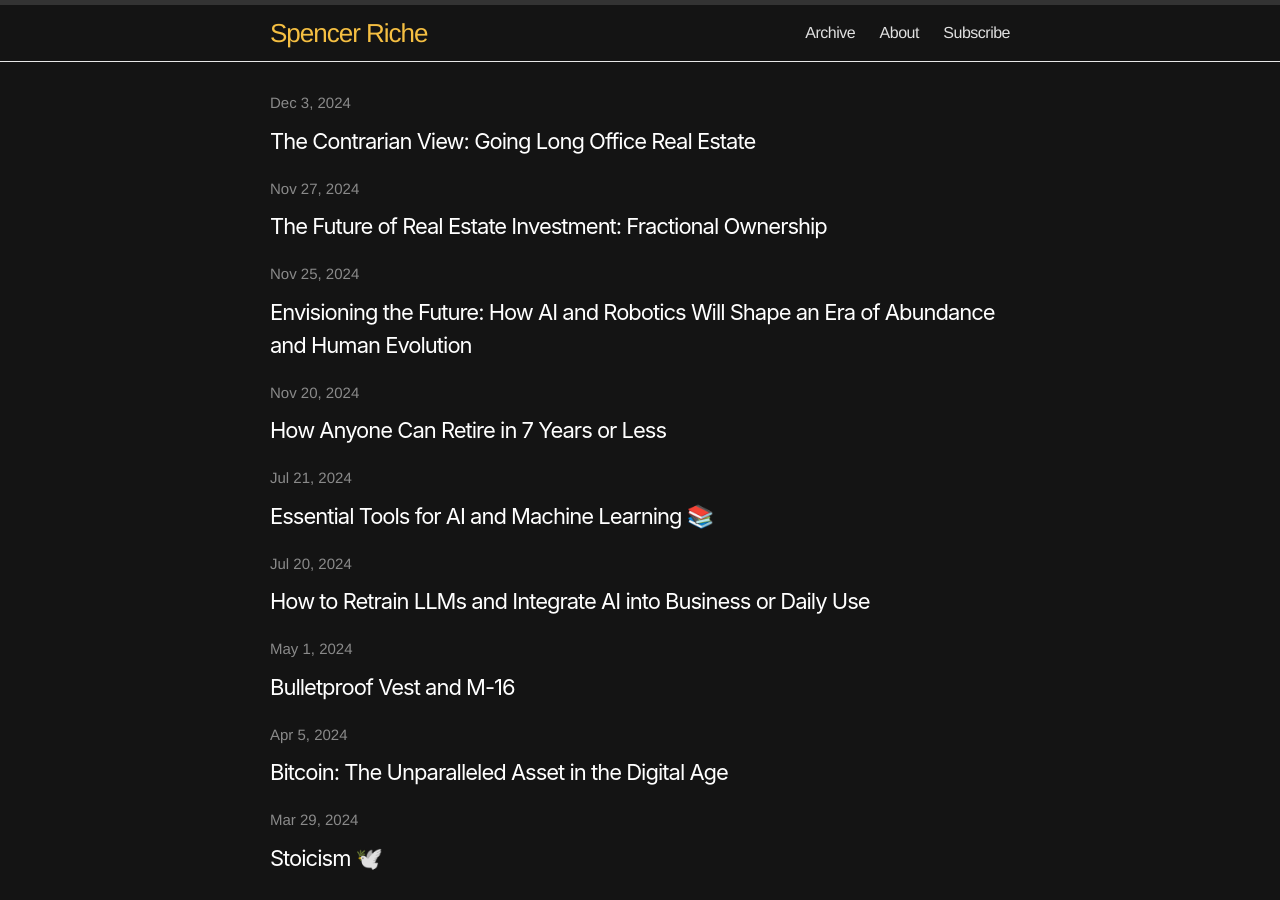
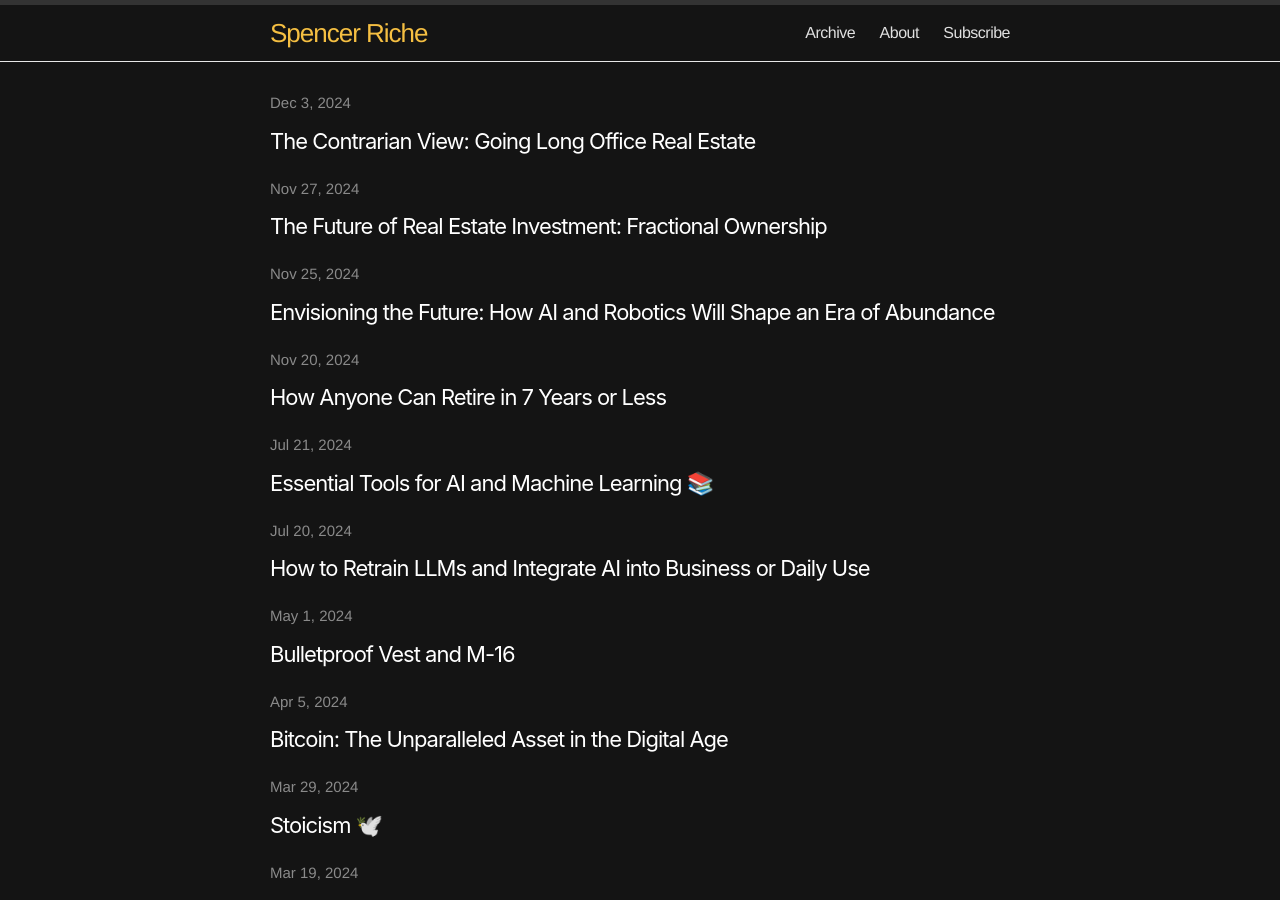
Before and after one commit to spenriche/spenriche.github.io, a Jekyll site: the page built from index.html, in a window 1280 px wide and 900 px high. Built offline with Jekyll 4.4.1, drawn with Linux system fonts in a browser that asks for light colours.

Commit message:
continuing transfer posts

```diff
--- a/_posts/2024-11-25-future.md
+++ b/_posts/2024-11-25-future.md
@@ -1,6 +1,6 @@
 ---
 layout: post
-title: "Envisioning the Future: How AI and Robotics Will Shape an Era of Abundance and Human Evolution"
+title: "Envisioning the Future: How AI and Robotics Will Shape an Era of Abundance"
 date: 2024-11-25
 ---
 
```
Also changed, not shown: _posts/2024-2-19-sfh.md (+7 -8 lines).
